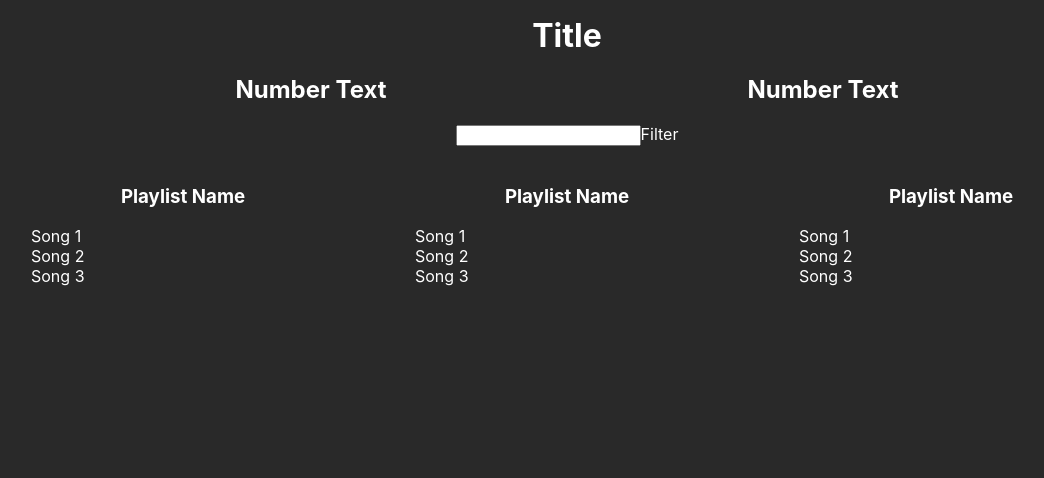
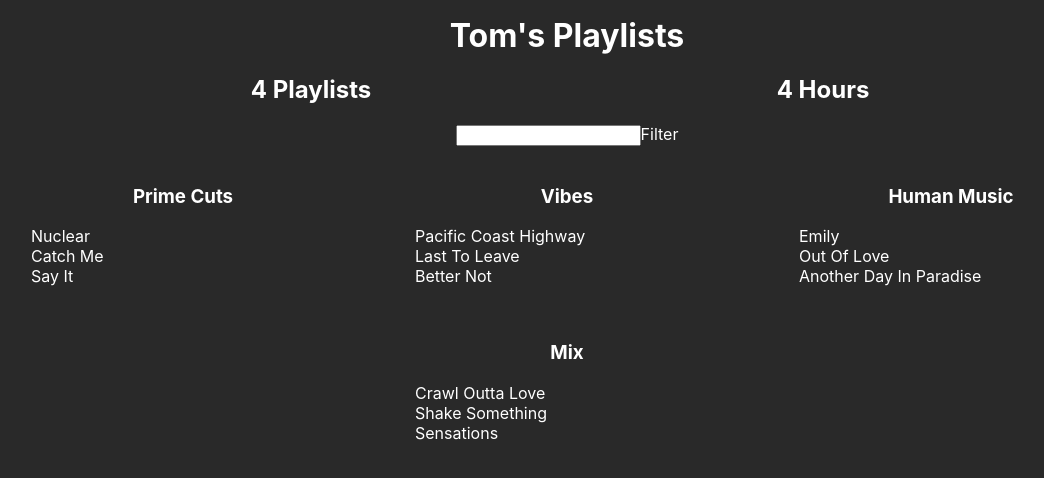
Before and after one commit to tmd913/spotify-habits, a React (Create React App) app: page / in a window 1280 px wide. Shown: the top 478 px of the page, without its empty margins (73-1117 px from the left). Built offline with nearby package versions, Linux system fonts and the light colour scheme.

Commit message:
added logic using fake data

```diff
--- a/src/App.css
+++ b/src/App.css
@@ -1,7 +1,5 @@
 .App {
   height: 100vh;
-  padding: 0;
-  margin: 0;
   text-align: center;
   background-color: rgb(41, 41, 41);
 }
--- a/src/App.js
+++ b/src/App.js
@@ -5,46 +5,164 @@ import { defaultCipherList } from "constants";
 
 let defaultStyle = {
   color: "#fff"
-}
+};
 
-const Aggregate = () => (
-  <div style={{...defaultStyle, width: "40%", display: "inline-block"}}>
-    <h2>Number Text</h2>
+let fakeServerData = {
+  user: {
+    name: "Tom",
+    playlists: [
+      {
+        name: "Prime Cuts",
+        songs: [
+          {
+            name: "Nuclear",
+            duration: 1234
+          },
+          {
+            name: "Catch Me",
+            duration: 1234
+          },
+          {
+            name: "Say It",
+            duration: 1234
+          }
+        ]
+      },
+      {
+        name: "Vibes",
+        songs: [
+          {
+            name: "Pacific Coast Highway",
+            duration: 1234
+          },
+          {
+            name: "Last To Leave",
+            duration: 1234
+          },
+          {
+            name: "Better Not",
+            duration: 1234
+          }
+        ]
+      },
+      {
+        name: "Human Music",
+        songs: [
+          {
+            name: "Emily",
+            duration: 1234
+          },
+          {
+            name: "Out Of Love",
+            duration: 1234
+          },
+          {
+            name: "Another Day In Paradise",
+            duration: 1234
+          }
+        ]
+      },
+      {
+        name: "Mix",
+        songs: [
+          {
+            name: "Crawl Outta Love",
+            duration: 1234
+          },
+          {
+            name: "Shake Something",
+            duration: 1234
+          },
+          {
+            name: "Sensations",
+            duration: 1234
+          }
+        ]
+      }
+    ]
+  }
+};
+
+const PlaylistCounter = props => (
+  <div style={{ ...defaultStyle, width: "40%", display: "inline-block" }}>
+    <h2>
+      {props.playlists ? `${props.playlists.length} Playlists` : "0 Playlists"}
+    </h2>
   </div>
 );
 
+const HoursCounter = props => {
+  let allSongs = props.playlists.reduce(
+    (songs, playlist) => {
+      return songs.concat(playlist.songs);
+    }
+    , []
+  );
+
+  let totalDuration = allSongs.reduce((sum, song) => {
+    return sum += song.duration;
+  }, 0)
+
+  return (
+    <div style={{ ...defaultStyle, width: "40%", display: "inline-block" }}>
+      <h2>{`${Math.round(totalDuration/(60**2))} Hours`}</h2>
+    </div>
+  );
+};
+
 const Filter = () => (
   <div>
-    <input type="text"/>
+    <input type="text" />
     Filter
   </div>
-)
+);
 
-const Playlist = () => (
-  <div style={{width: "30%", display: "inline-block"}}>
-    <img src="" alt=""/>
-    <h3>Playlist Name</h3>
-    <ul style={{listStyleType: "none", textAlign: "left"}}>
-      <li>Song 1</li>
-      <li>Song 2</li>
-      <li>Song 3</li>
+const Playlist = props => (
+  <div style={{ width: "30%", display: "inline-block" }}>
+    <img src="" alt="" />
+    <h3>{props.title}</h3>
+    <ul style={{ listStyleType: "none", textAlign: "left" }}>
+      <li>{props.songs[0].name}</li>
+      <li>{props.songs[1].name}</li>
+      <li>{props.songs[2].name}</li>
     </ul>
   </div>
-)
+);
 
 class App extends Component {
+  constructor() {
+    super();
+    this.state = {
+      serverData: {}
+    };
+  }
+
+  componentDidMount() {
+    setTimeout(() => {
+      this.setState({ serverData: fakeServerData });
+    }, 1000);
+  }
+
   render() {
     return (
       <div className="App" style={defaultStyle}>
-        <header className="App-header">
-          <h1 style={{margin: 0, paddingTop: "2vh"}}>Title</h1>
-        </header>
-        <Aggregate/>
-        <Aggregate/>
-        <Filter/>
-        <Playlist/>
-        <Playlist/>
-        <Playlist/>
+        {this.state.serverData.user ? (
+          <div>
+            <header className="App-header">
+              <h1 style={{ margin: 0, paddingTop: "2vh" }}>
+                {`${this.state.serverData.user.name}'s Playlists`}
+              </h1>
+            </header>
+            <PlaylistCounter playlists={this.state.serverData.user.playlists} />
+            <HoursCounter playlists={this.state.serverData.user.playlists} />
+            <Filter />
+            {this.state.serverData.user.playlists.map(playlist => (
+              <Playlist title={playlist.name} songs={playlist.songs} />
+            ))}
+          </div>
+        ) : (
+          <h1>Loading...</h1>
+        )}
       </div>
     );
   }
--- a/src/index.css
+++ b/src/index.css
@@ -6,6 +6,7 @@ body {
     sans-serif;
   -webkit-font-smoothing: antialiased;
   -moz-osx-font-smoothing: grayscale;
+  background-color: rgb(41, 41, 41);
 }
 
 code {
```
